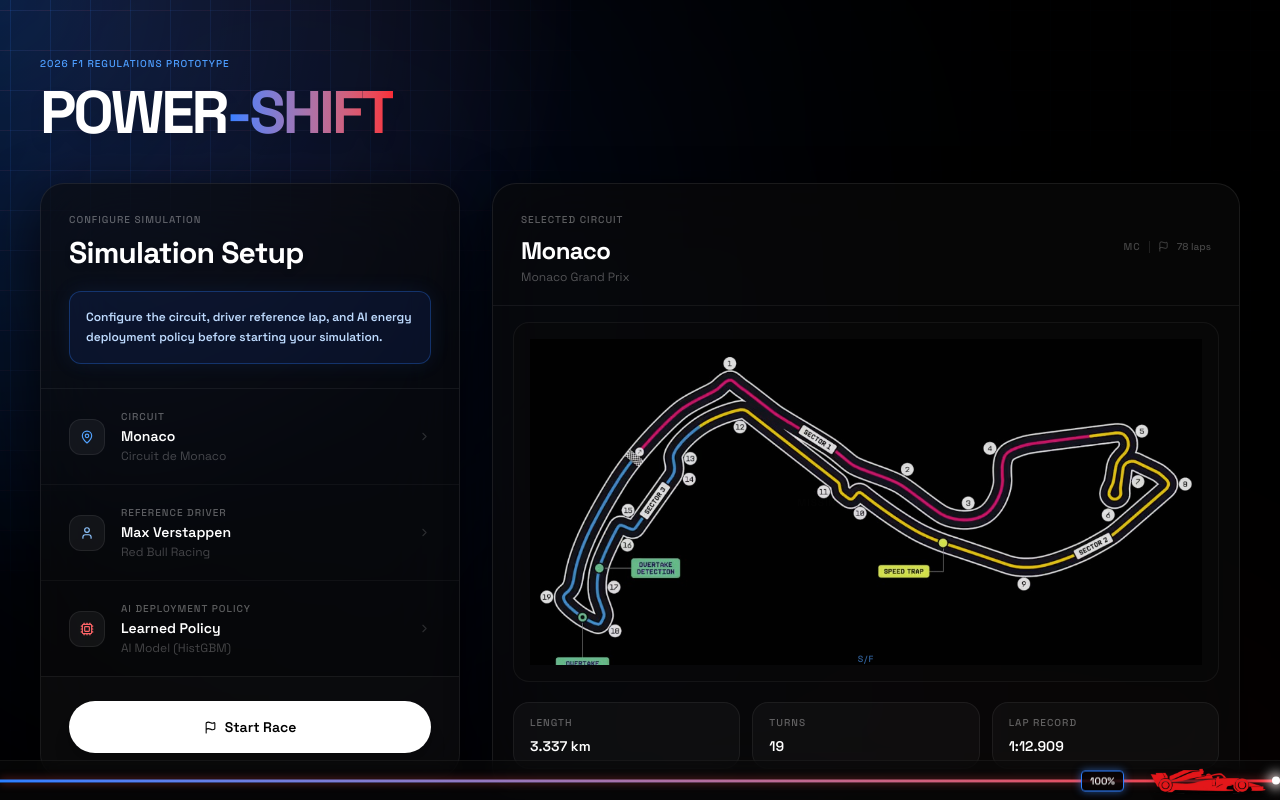
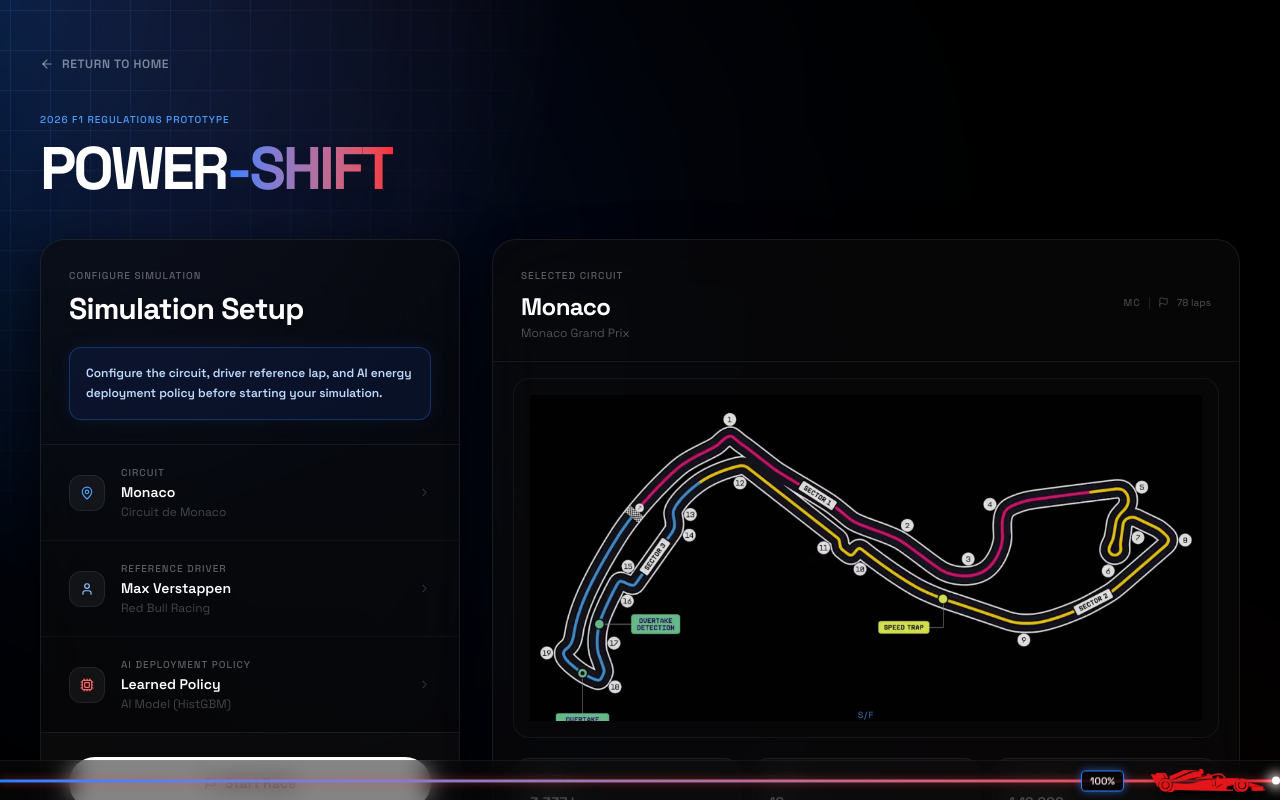
Before and after one commit to shurya2512/poweshift-backend, a Next.js app: page /setup in a window 1280 px wide. Shown: the top 800 px of the page. Built offline with nearby package versions, Linux system fonts and the light colour scheme.

Commit message:
feat: add back button to return to home page in setup flow

```diff
--- a/src/app/setup/page.tsx
+++ b/src/app/setup/page.tsx
@@ -2,6 +2,7 @@
 
 import React from 'react';
 import { useRouter } from 'next/navigation';
+import { ArrowLeft } from 'lucide-react';
 import SetupPanel from '@/components/ui/setup-panel';
 
 export default function SetupPage() {
@@ -21,6 +22,15 @@ export default function SetupPage() {
 
       {/* Page content */}
       <div className="max-w-7xl mx-auto px-6 lg:px-10 py-10 lg:py-14">
+        {/* Back Button */}
+        <button
+          onClick={() => router.push('/')}
+          className="flex items-center gap-2 text-white/50 hover:text-white transition-colors text-xs font-semibold tracking-wider uppercase mb-10 group"
+        >
+          <ArrowLeft size={14} className="group-hover:-translate-x-1 transition-transform" />
+          Return to Home
+        </button>
+
         {/* Page title */}
         <div className="mb-10">
           <p className="text-[10px] font-medium tracking-widest text-blue-400 uppercase mb-3">
```
